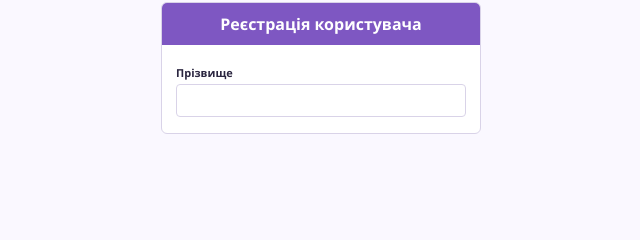
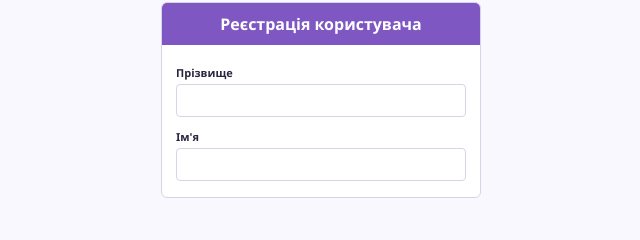
Before and after one commit to nrelvx/lab10_web, a plain HTML site: page register.htm in a window 1280 px wide. Shown: the part 93-333 px from the top of the page, 319-959 px from the left. Drawn offline with Linux system fonts and the light colour scheme.

Commit message:
Додано поле Ім'я (input text)

```diff
--- a/register.htm
+++ b/register.htm
@@ -21,6 +21,8 @@
       <form action="#" method="post">
         <label for="surname">Прізвище</label>
         <input type="text" id="surname" name="surname">
+        <label for="name">Ім'я</label>
+        <input type="text" id="name" name="name">
       </form>
     </div>
   </main>
```
